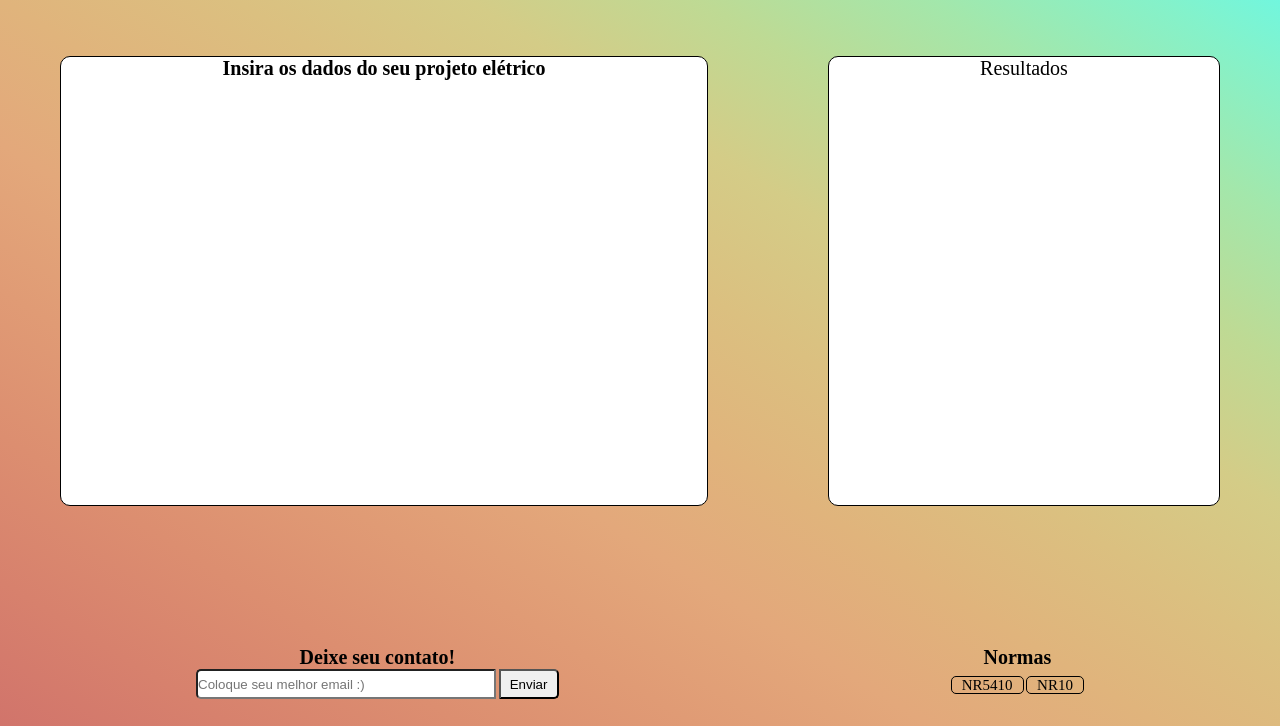
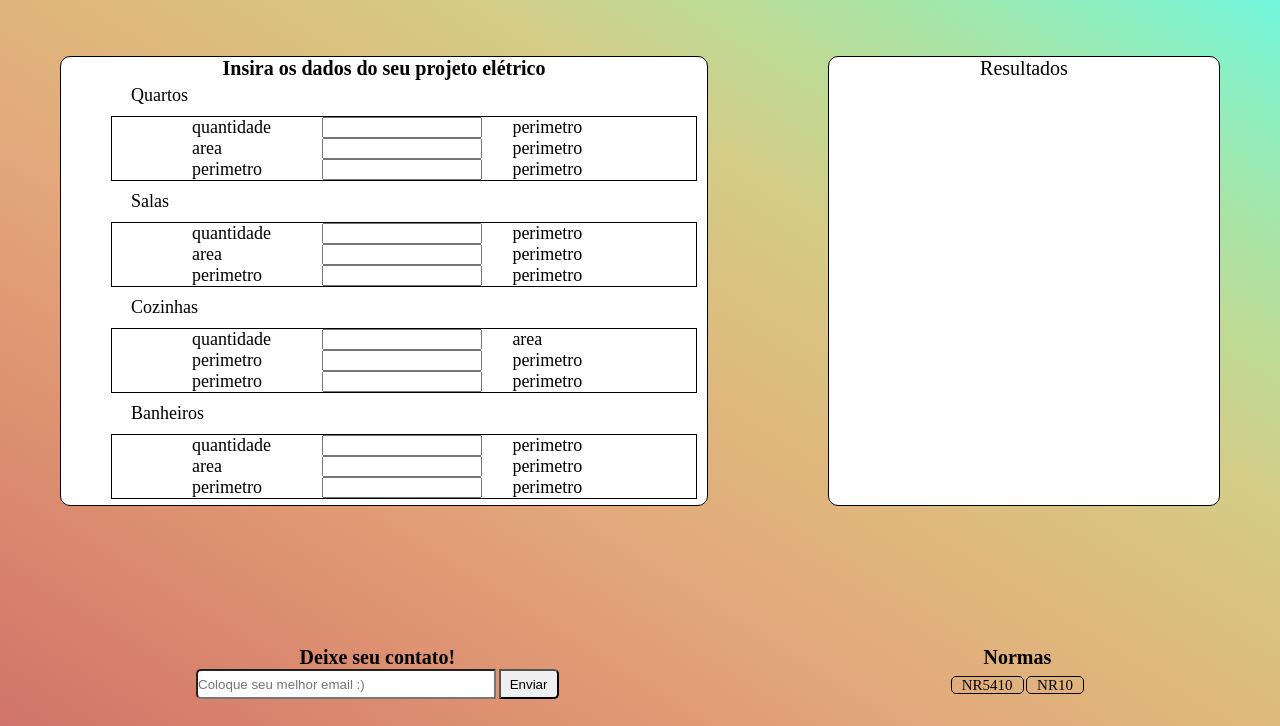
Before and after one commit to henriquepython/web-projecteletrico, a plain HTML site: page index.html in a window 1280 px wide. Shown: the part 74-800 px from the top of the page. Drawn offline with Linux system fonts and the light colour scheme.

Commit message:
Update style

```diff
--- a/index.html
+++ b/index.html
@@ -29,7 +29,55 @@
             <div class="form1">
                 <h1>Insira os dados do seu projeto elétrico</h1>
                 <form action="">
-                    <p></p>
+                    <p>Quartos</p>
+                    <div>
+                        <p>quantidade</p>
+                        <input type="number">
+                        <p>perimetro</p>
+                        <p>area</p>
+                        <input type="number">
+                        <p>perimetro</p>
+                        <p>perimetro</p>
+                        <input type="number">
+                        <p>perimetro</p>
+                    </div>
+                    <p>Salas</p>
+                    <div>
+                        <p>quantidade</p>
+                        <input type="number">
+                        <p>perimetro</p>
+                        <p>area</p>
+                        <input type="number">
+                        <p>perimetro</p>
+                        <p>perimetro</p>
+                        <input type="number">
+                        <p>perimetro</p>
+                    </div>
+                    <p>Cozinhas</p>
+                    <div>
+                        <p>quantidade</p>
+                        <input type="number">
+                        <p>area</p>
+                        <p>perimetro</p>
+                        <input type="number">
+                        <p>perimetro</p>
+                        <p>perimetro</p>
+                        <input type="number">
+                        <p>perimetro</p>
+                    </div>
+                    <p>Banheiros</p>
+                    <div>
+                        <p>quantidade</p>
+                        <input type="number">
+                        <p>perimetro</p>
+                        <p>area</p>
+                        <input type="number">
+                        <p>perimetro</p>
+                        <p>perimetro</p>
+                        <input type="number">
+                        <p>perimetro</p>
+                    </div>
+
                 </form>
             </div>
         </main>
--- a/style.css
+++ b/style.css
@@ -56,14 +56,35 @@ body {
     grid-area: container1;
 
 }
-.container1 .form1 h1 {
-    text-align: center;
+.container1 .form1{
+
     font-size: 2rem;
     margin: 5rem 6rem;
     height: 45rem;
     border: .1rem solid black;
     border-radius: 1rem;
     background-color: white;
+}
+.container1 .form1 h1{
+    text-align: center;
+    font-size: 2rem;
+}
+.container1 .form1 form{
+    padding-left: 4rem;
+    padding-top: .5rem;
+    font-size: 1.8rem;
+}
+.container1 .form1 form div{
+    display: grid;
+    grid-template-columns: 30% 30% 30%;
+    grid-template-rows: 1fr 1fr 1fr;
+    margin: 1rem 1rem;
+    padding-left: 5rem;
+    border: .1rem solid black;
+
+}
+.container1 .form1 form p{
+    margin-left: 3rem;
 }
 .contato {
     grid-area: contato;
```
